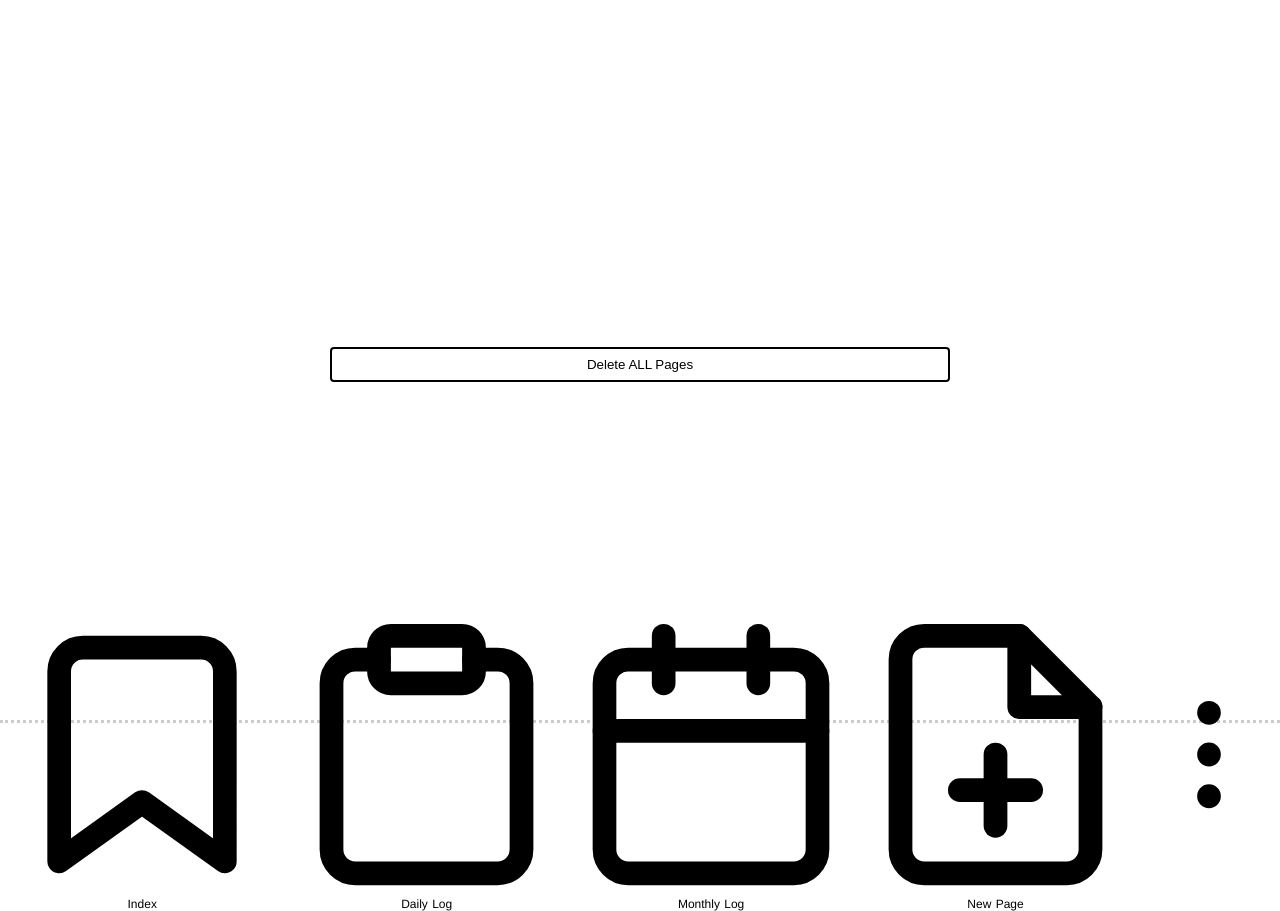
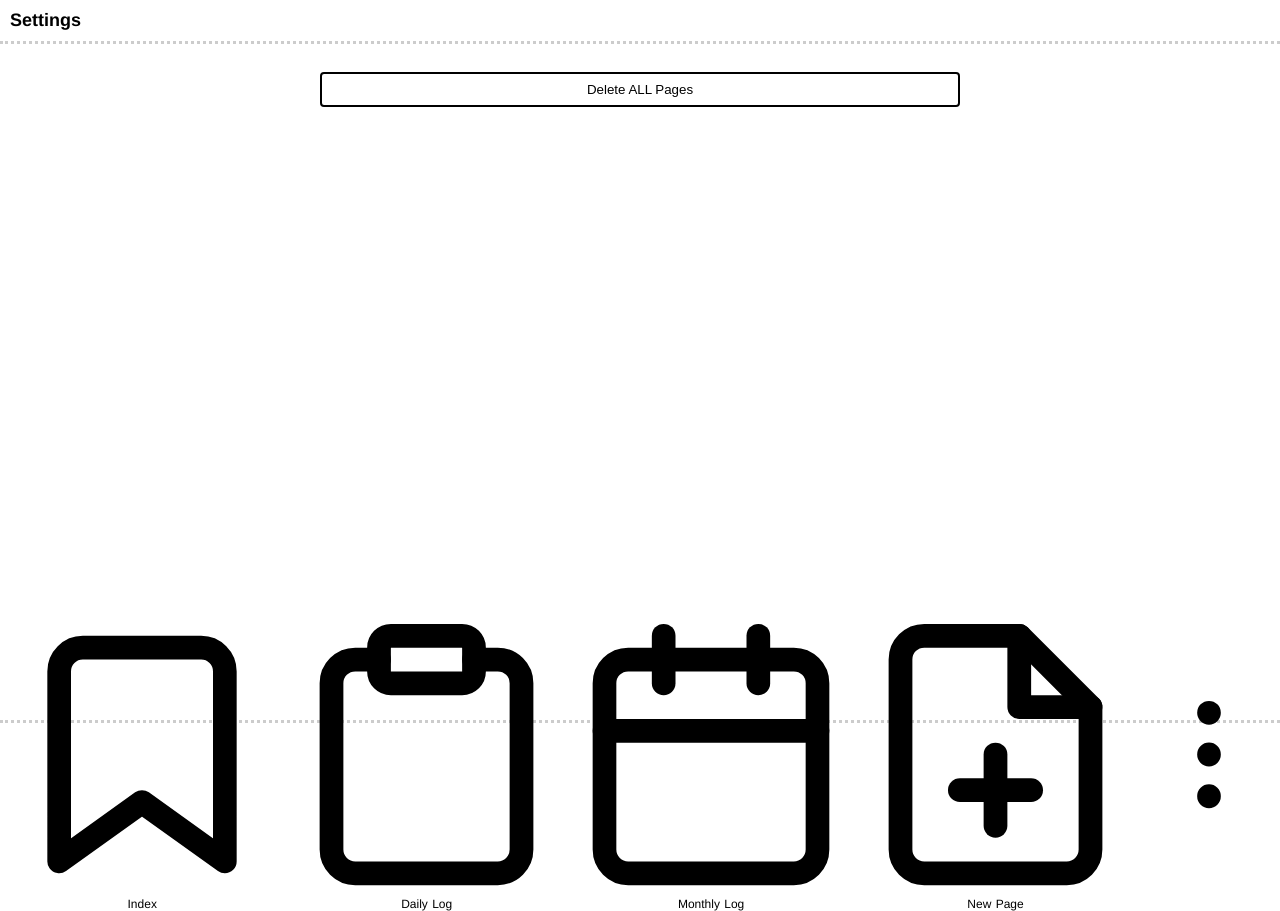
Before and after one commit to nathanielgreen/bulletbuddy, a Nuxt app: page /menu in a window 1280 px wide. Built offline with nearby package versions, Linux system fonts and the light colour scheme; what vue2-touch-events would draw is missing.

Commit message:
PATCH: Added header for settings page

```diff
--- a/pages/menu.vue
+++ b/pages/menu.vue
@@ -1,6 +1,9 @@
 <template>
   <div class="menu">
-    <span class="menu-headway" id="headway"></span>
+    <header class="menu__header">
+      <h1 class="menu__header-title">Settings</h1>
+      <span class="menu__header-headway" id="headway"></span>
+    </header>
     <DeleteAllPagesButton class="menu__item"/>
   </div>
 </template>
@@ -40,10 +43,29 @@ export default {
 </script>
 
 <style lang="scss" scoped>
+@import '~/assets/variables.scss';
+
 .menu {
   display: flex;
+  flex-direction: column;
   height: 100%;
   width: 100%;
+
+  &__header {
+    background: $color-white;
+    border-color: $color-grey;
+    border-style: none none dotted none;
+    border-width: 3px;
+    display: flex;
+    height: auto;
+    justify-content: space-between;
+    width: 100%;
+
+    &-title {
+      font-size: 18px;
+      font-weight: bold;
+      padding: 10px;
+    }
 
     &-headway {
       align-items: center;
@@ -54,6 +76,7 @@ export default {
       right: 0;
       top: 0;
       width: 40px;
+    }
   }
 
   &__item {
```
Lines whose indentation alone changed are shown as unchanged.
